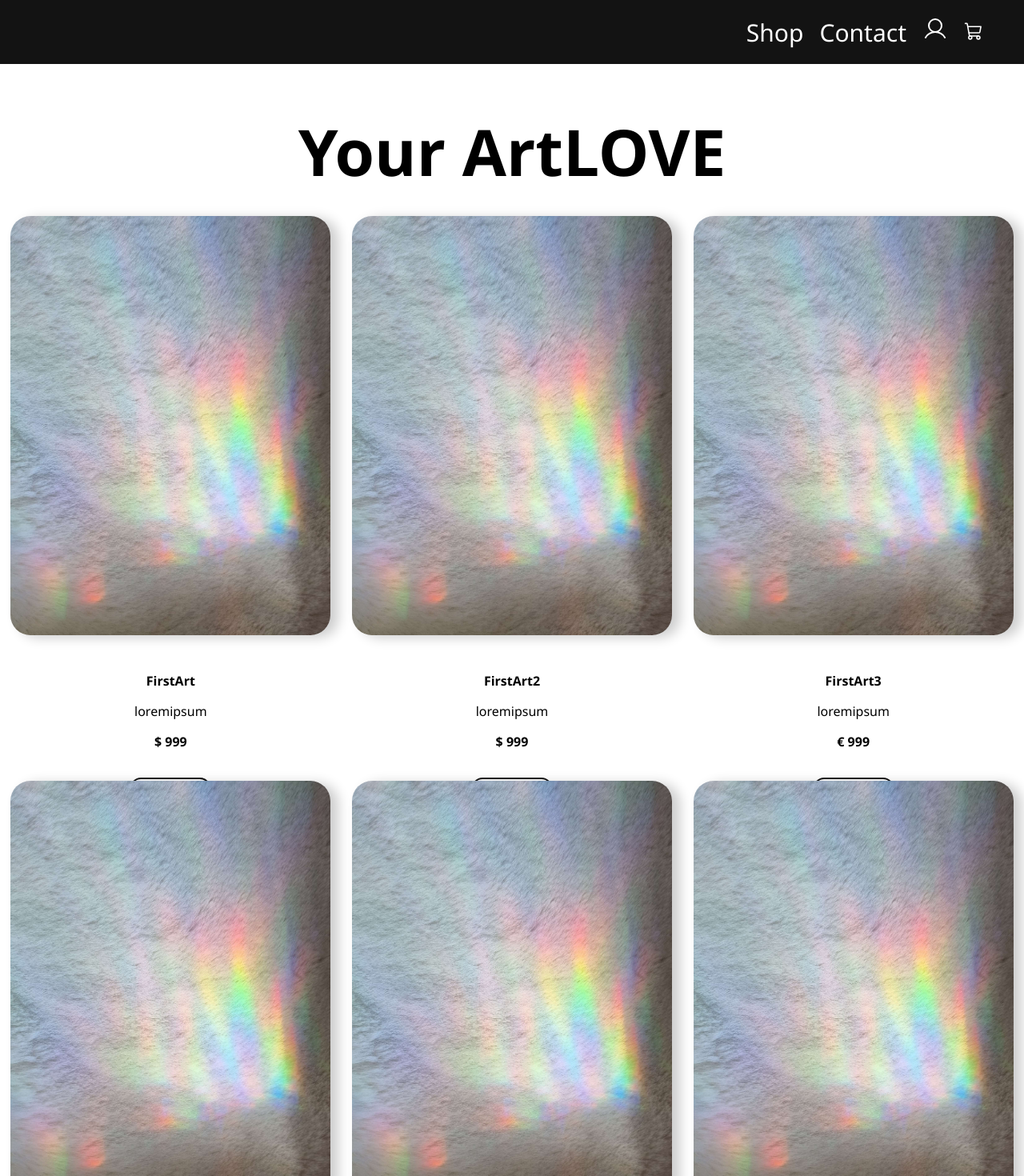
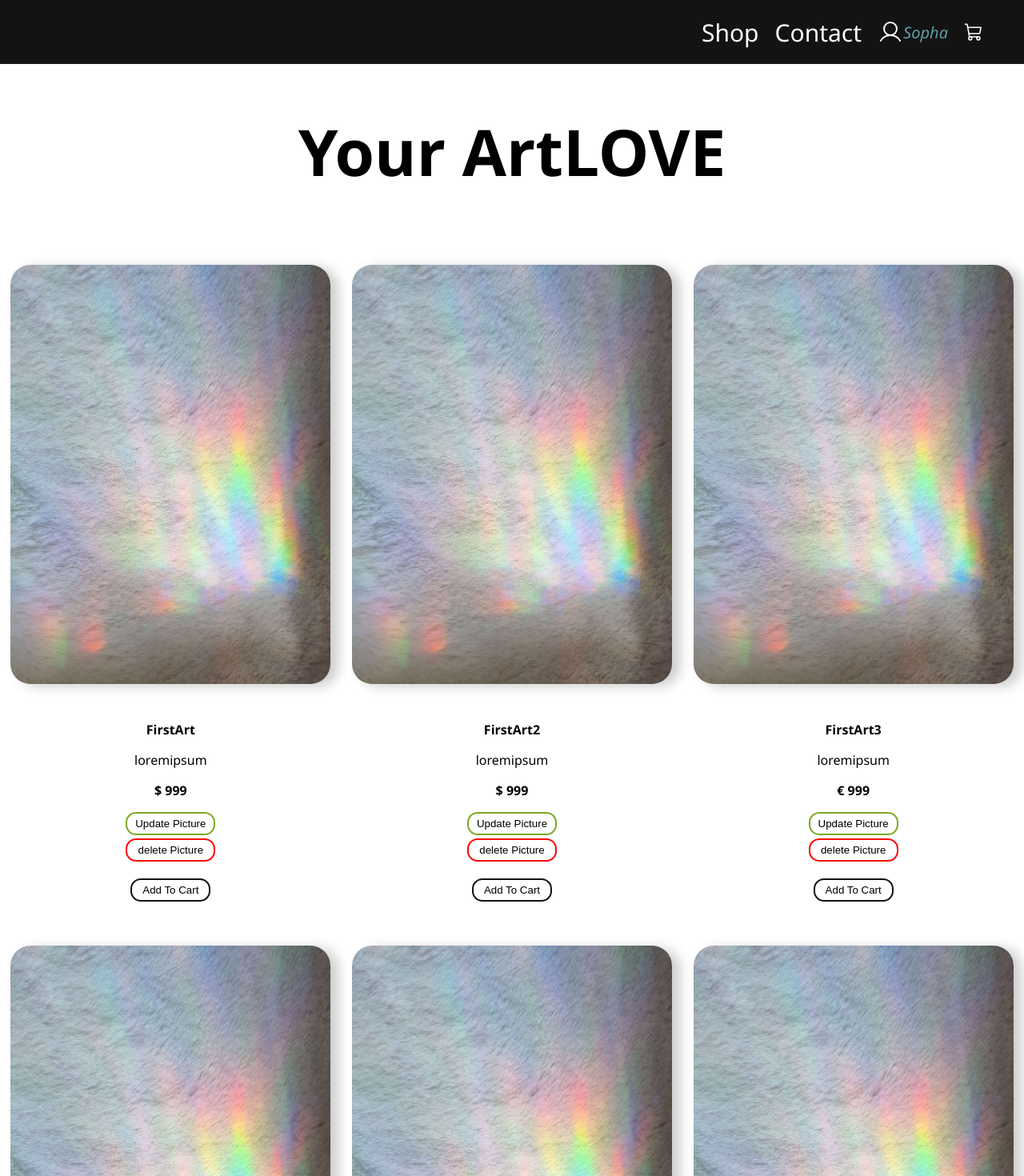
Before and after one commit to SosoPhar/KBEFrontendSoSe23, a React (Create React App) app in the folder my-react-kbe/: page / in a window 1280 px wide. Shown: the top 1470 px of the page at 80% size. Built offline with nearby package versions, Linux system fonts and the light colour scheme; the HTML template or start-up script is replaced by a standard one.

Commit message:
PopUp for Update

```diff
--- a/my-react-kbe/src/components/NavBar.jsx
+++ b/my-react-kbe/src/components/NavBar.jsx
@@ -3,10 +3,16 @@ import { Link } from 'react-router-dom';
 import { ShoppingCart, User } from 'phosphor-react';
 import { ShopContext } from '../context/ShopContext'; // Import your ShopContext
 import './navbar.css';
+
 export const NavBar = () => {
     const { cartItems } = React.useContext(ShopContext);
+    const totalCartItems = Object.values(cartItems).reduce((total, count) => total + count, 0);
 
-    const totalCartItems = Object.values(cartItems).reduce((total, count) => total + count, 0);
+    // ToDo Replace 'isUserAuthenticated' with your actual logic to check if the user is authenticated
+    const isUserAuthenticated = true; // Change this based on your authentication state
+
+    // ToDo Replace 'username' with the actual username obtained from Keycloak
+    const username = isUserAuthenticated ? 'Sopha' : null; // Set to null if not authenticated
 
     return (
         <div className="navbar">
@@ -15,9 +21,10 @@ export const NavBar = () => {
                 <Link to="/contact"> Contact </Link>
                 <Link to="/login">
                     <User size={32} />
+                    {username && <span className="user-username">{username}</span>}
                 </Link>
                 <Link to="/cart">
-                    <ShoppingCart size={25}/>
+                    <ShoppingCart size={25} />
                     {totalCartItems > 0 && <span className="cart-item-count">{totalCartItems}</span>}
                 </Link>
             </div>
--- a/my-react-kbe/src/components/navbar.css
+++ b/my-react-kbe/src/components/navbar.css
@@ -19,10 +19,18 @@
     color: white;
     margin-left: 20px;
     font-size: 30px;
+    display: flex;
+    align-items: center;
 }
 
-.links a:hover{
+.links a:hover {
     color: paleturquoise;
+}
+
+.user-username {
+    font-size: 20px;
+    font-style: italic;
+    color: cadetblue;
 }
 
 .cart-item-count {
--- a/my-react-kbe/src/pages/shop/Product.jsx
+++ b/my-react-kbe/src/pages/shop/Product.jsx
@@ -1,6 +1,7 @@
-import React, { useContext } from 'react';
+import React, { useContext, useState } from 'react';
 import { ShopContext } from '../../context/ShopContext';
 import './shop.css';
+import './popUp.css';
 
 export const Product = (props) => {
     const { id, productName, productDescription, currency, price, productImage } = props.data;
@@ -8,8 +9,13 @@ export const Product = (props) => {
 
     const cartItemCount = cartItems[id] || 0;
 
-    // Define the userRole (assuming it's a string)
-    const userRole = 'none'; // Change this to 'admin' to test admin role, ur guest to see no other button
+    const userRole = 'admin';
+
+    const [isPopupOpen, setIsPopupOpen] = useState(false);
+
+    const togglePopup = () => {
+        setIsPopupOpen(!isPopupOpen);
+    };
 
     return (
         <div className="product">
@@ -21,13 +27,27 @@ export const Product = (props) => {
             </div>
 
             {userRole === 'user' && (
-                <button className="userButton">add Picture</button>
+                <button className="AddButton">add Picture</button>
             )}
 
             {userRole === 'admin' && (
                 <div className="adminButtonsContainer">
-                    <button className="adminAddButton">add Picture</button>
+                    {/* Step 3: Add onClick to open the popup */}
+                    <button className="AddButton" onClick={togglePopup}>
+                        Update Picture
+                    </button>
                     <button className="adminDeletButton">delete Picture</button>
+                </div>
+            )}
+
+            {isPopupOpen && (
+                <div className="popup">
+                    <h2>Add Picture</h2>
+                    <input type="text" placeholder="Name Your Art" />
+                    <input type="text" placeholder="Description" />
+                    <input type="number" placeholder="Price" />
+                    <input type="text" placeholder="gernerate random image write down a theme"/>
+                    <button onClick={togglePopup}>Add</button>
                 </div>
             )}
 
--- /dev/null
+++ b/my-react-kbe/src/pages/shop/popUp.css
@@ -0,0 +1,37 @@
+.popup {
+    position: fixed;
+    top: 50%;
+    left: 50%;
+    transform: translate(-50%, -50%);
+    background-color: white;
+    padding: 20px;
+    border-radius: 10px;
+    box-shadow: 0px 0px 10px rgba(0, 0, 0, 0.3);
+    z-index: 1000;
+}
+
+.popup h2 {
+    margin-top: 0;
+}
+
+.popup input {
+    width: 100%;
+    margin-bottom: 10px;
+    padding: 5px;
+    border: 1px solid #ccc;
+    border-radius: 5px;
+}
+
+.popup button {
+    background-color: transparent;
+    border: 2px solid rgba(112, 161, 10, 0.91);
+    padding: 5px 10px;
+    margin-top: 10px;
+    border-radius: 5px;
+    cursor: pointer;
+}
+
+.popup button:hover {
+    background-color: rgba(112, 161, 10, 0.91);
+    color: white;
+}
--- a/my-react-kbe/src/pages/shop/shop.css
+++ b/my-react-kbe/src/pages/shop/shop.css
@@ -1,5 +1,5 @@
 .shopTitle {
-    margin-bottom: 10% ;
+    margin-bottom: 20px ;
     text-align: center;
     font-size: 40px;
 }
@@ -15,8 +15,7 @@
 .product {
     border-radius: 25px;
     width: 300px;
-    height: 350px;
-    margin: 100px 60% 60%;
+    margin: 20px 20px 0;
     display: flex;
     flex-direction: column;
     justify-content: center;
@@ -28,7 +27,7 @@
     box-shadow: 10px 3px 15px rgba(0, 0, 0, 0.2);
     border: dimgrey;
     border-radius: 25px;
-    margin: 30px 30px 30px;
+    margin: 15px 15px 30px;
 }
 
 .product .description {
@@ -46,7 +45,7 @@
     min-width: 100px;
     padding: 5px 10px 5px;
     margin-top: 6%;
-    margin-bottom: 50px;
+    margin-bottom: 20px;
     border-radius: 13px;
 }
 
@@ -56,22 +55,12 @@
     cursor: pointer;
 }
 
-/* Add styles for user and admin buttons */
-.userButton {
-    background-color: lightblue;
-    border: 2px solid blue;
-    min-width: 100px;
-    padding: 5px 10px 5px;
-    border-radius: 13px;
-    cursor: pointer;
-}
-
 .adminButtonsContainer {
     display: flex;
     flex-direction: column; /* Stack buttons vertically */
 }
 
-.adminAddButton {
+.AddButton {
     background-color: transparent;
     border: 2px solid rgba(112, 161, 10, 0.91);
     min-width: 100px;
@@ -95,6 +84,6 @@
     background-color:  red;
 }
 
-.adminAddButton:hover {
+.AddButton:hover {
     background-color: rgba(95, 189, 63, 0.7);
 }
```
